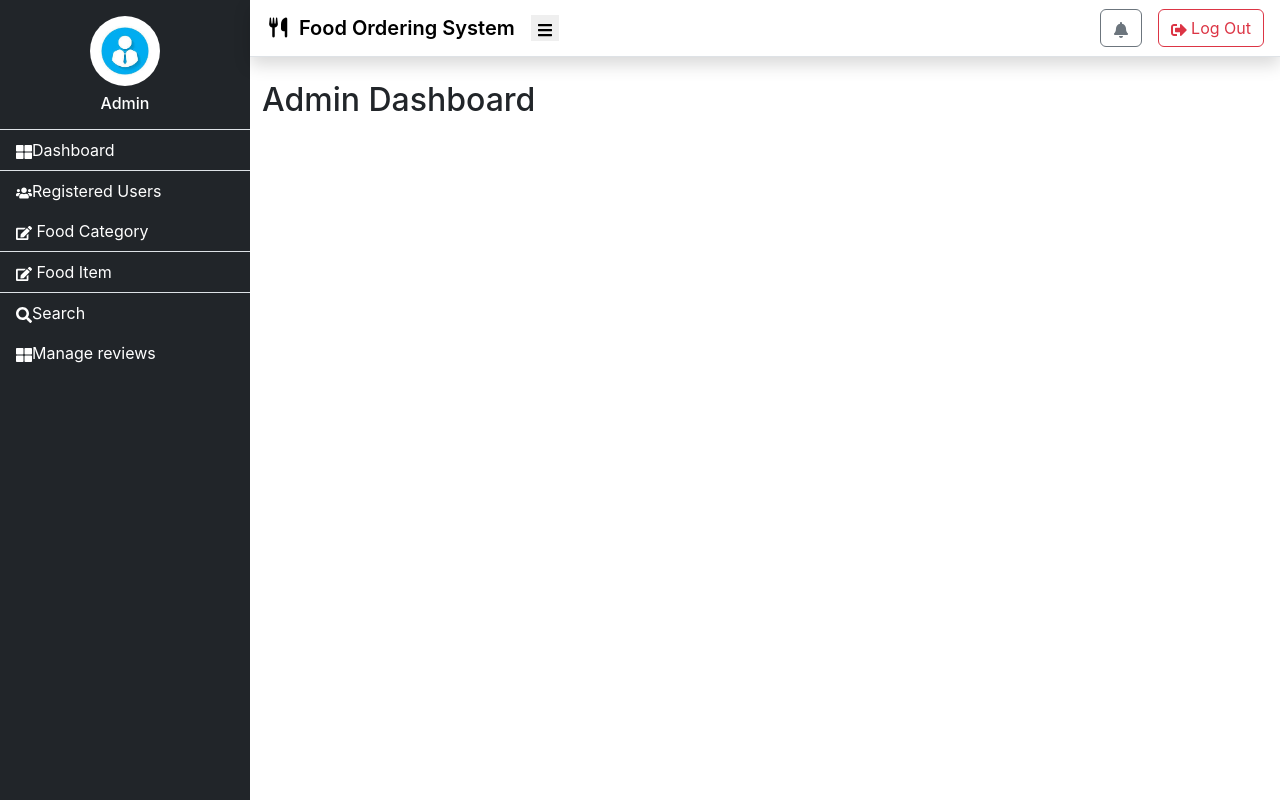
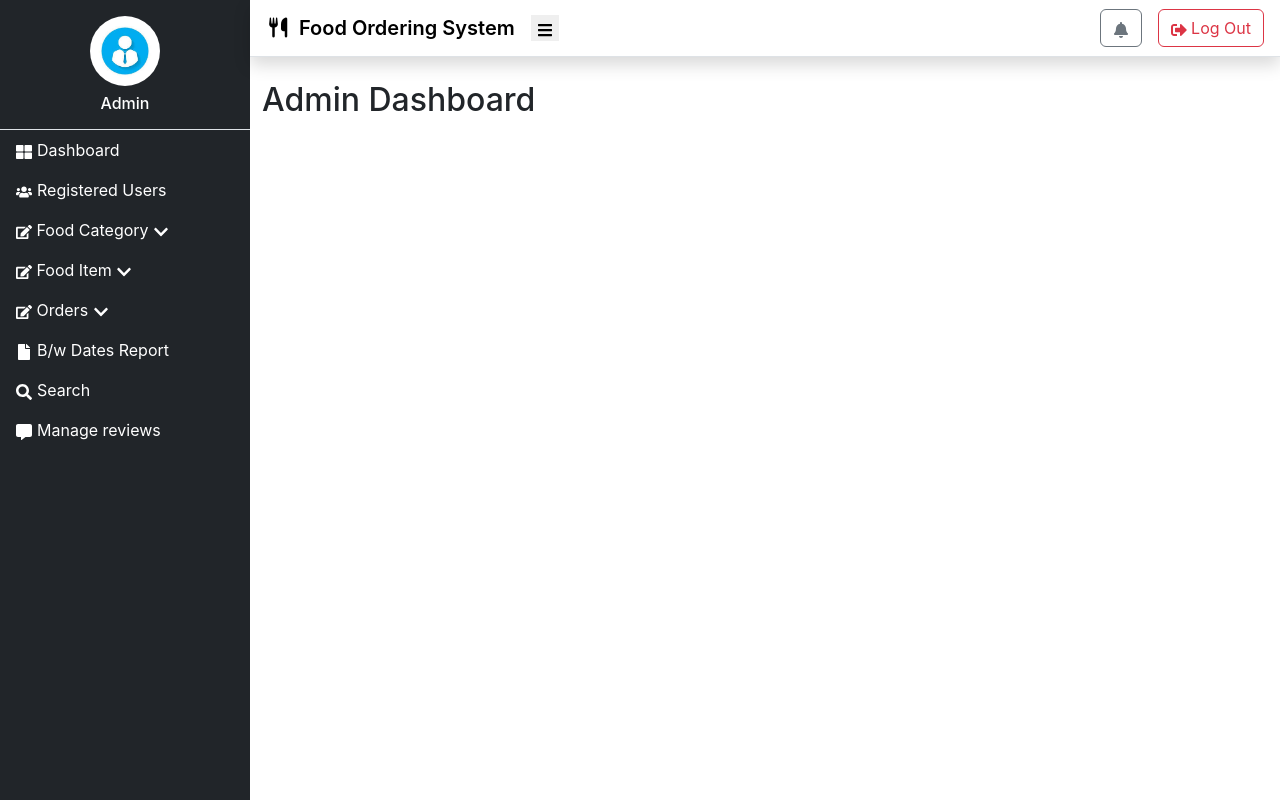
Before and after one commit to Keerthan-17/FoodOrderingSystem, a React (Create React App) app in the folder frontend/: page /admin-dashboard in a window 1280 px wide. Built offline with nearby package versions, Linux system fonts and the light colour scheme.

Commit message:
Enhance AdminSidebar with additional menu items and icons; update admin.css for icon styling

```diff
--- a/frontend/src/components/AdminSidebar.js
+++ b/frontend/src/components/AdminSidebar.js
@@ -1,7 +1,7 @@
 import React, { useState } from 'react'
 import '../styles/admin.css'
 import { Link } from 'react-router-dom'
-import { FaEdit, FaSearch, FaThLarge, FaUsers } from 'react-icons/fa'
+import { FaChevronDown, FaChevronUp, FaComment, FaCommentAlt, FaEdit, FaFile, FaSearch, FaThLarge, FaUsers } from 'react-icons/fa'
 const AdminSidebar = () => {
 
   const [openMenus, setOpenMenus] = useState({
@@ -22,54 +22,88 @@ const AdminSidebar = () => {
       </div>
 
       <div className='list-group list-group-flush'>
-        <Link className='list-group-item list-group-item-action bg-dark text-white'>
-          <FaThLarge/>Dashboard
+        <Link className='list-group-item list-group-item-action bg-dark text-white border-0'>
+          <FaThLarge className='panel-icon'/>Dashboard
         </Link>
 
       <div className='list-group list-group-flush'>
         <Link className='list-group-item list-group-item-action bg-dark text-white'>
-         <FaUsers/>Registered Users
+         <FaUsers className='panel-icon'/>Registered Users
         </Link>
       </div>
 
-      <button onClick={() => toogleMenu('category')} className='list-group-item list-group-item-action bg-dark text-white'>
-        <FaEdit/> Food Category
+      <button onClick={() => toogleMenu('category')} className='list-group-item list-group-item-action bg-dark text-white border-0'>
+        <FaEdit/> Food Category {openMenus.category ? <FaChevronUp/> : <FaChevronDown/>}
       </button>
       {openMenus.category &&(
         <div className='ps-4'>
-          <Link className='list-group-item list-group-item-action bg-dark text-white'>
+          <Link className='list-group-item list-group-item-action bg-dark text-white border-0'>
           Add Category
           </Link>
 
-          <Link className='list-group-item list-group-item-action bg-dark text-white'>
+          <Link className='list-group-item list-group-item-action bg-dark text-white border-0'>
           Manage Category
           </Link>
         </div>
       )}
 
-      <button onClick={() => toogleMenu('food')} className='list-group-item list-group-item-action bg-dark text-white'>
-        <FaEdit/> Food Item
+      <button onClick={() => toogleMenu('food')} className='list-group-item list-group-item-action bg-dark text-white border-0'>
+        <FaEdit/> Food Item {openMenus.food ? <FaChevronUp/> : <FaChevronDown/>}
       </button>
         {openMenus.food &&(
           <div className='ps-4'>
-            <Link className='list-group-item list-group-item-action bg-dark text-white'>
-            Add Food Item
+            <Link className='list-group-item list-group-item-action bg-dark text-white border-0'>
+            Add Food
             </Link>
 
-            <Link className='list-group-item list-group-item-action bg-dark text-white'>
-            Manage Food Item
+            <Link className='list-group-item list-group-item-action bg-dark text-white border-0'>
+            Manage Food
+            </Link>
+          </div>
+        )}
+
+      <button onClick={() => toogleMenu('orders')} className='list-group-item list-group-item-action bg-dark text-white border-0'>
+        <FaEdit/> Orders {openMenus.orders ? <FaChevronUp/> : <FaChevronDown/>}
+      </button>
+        {openMenus.orders &&(
+          <div className='ps-4'>
+            <Link className='list-group-item list-group-item-action bg-dark text-white border-0'>
+            Not Confirmed
+            </Link>
+            <Link className='list-group-item list-group-item-action bg-dark text-white border-0'>
+            Confirmed
+            </Link>
+            <Link className='list-group-item list-group-item-action bg-dark text-white border-0'>
+            Being Prepared
+            </Link>
+            <Link className='list-group-item list-group-item-action bg-dark text-white border-0'>
+            Food Pickup
+            </Link>
+            <Link className='list-group-item list-group-item-action bg-dark text-white border-0'>
+            Delivered
+            </Link>
+            <Link className='list-group-item list-group-item-action bg-dark text-white border-0'>
+            Cancelled
+            </Link>
+            <Link className='list-group-item list-group-item-action bg-dark text-white border-0'>
+            All Orders
             </Link>
           </div>
         )}
 
         <div className='list-group list-group-flush'>
           <Link className='list-group-item list-group-item-action bg-dark text-white'>
-          <FaSearch/>Search
+          <FaFile className='panel-icon'/>B/w Dates Report
           </Link>
         </div>
         <div className='list-group list-group-flush'>
           <Link className='list-group-item list-group-item-action bg-dark text-white'>
-          <FaThLarge/>Manage reviews
+          <FaSearch className='panel-icon'/>Search
+          </Link>
+        </div>
+        <div className='list-group list-group-flush'>
+          <Link className='list-group-item list-group-item-action bg-dark text-white'>
+          <FaCommentAlt className='panel-icon'/>Manage reviews
           </Link>
         </div>
       </div>
--- a/frontend/src/styles/admin.css
+++ b/frontend/src/styles/admin.css
@@ -20,3 +20,7 @@
 #page-content-wrapper{
   margin-left: 250px;
 }
+
+.panel-icon{
+  margin-right: 5px;
+}
```
